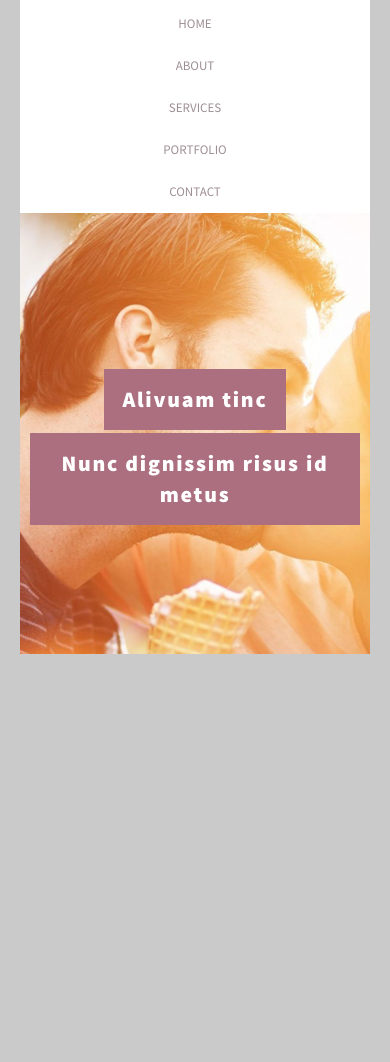
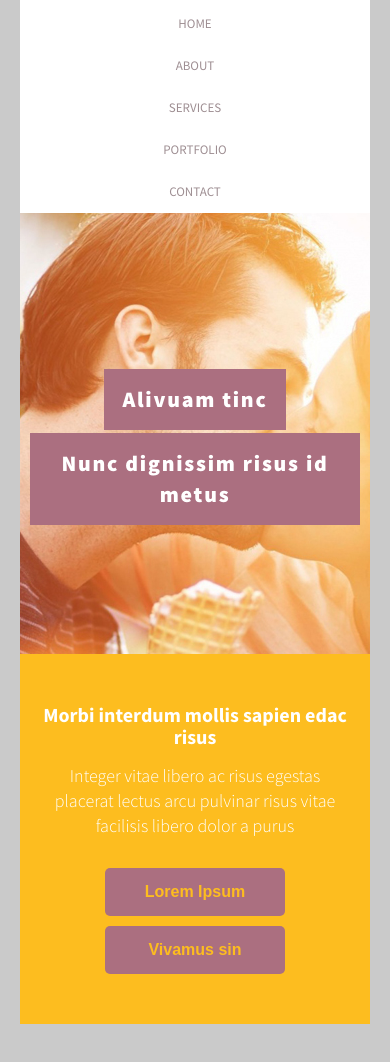
Before and after one commit to inspirrrada/Joremipsum.app, a plain HTML site: page index.html in a window 390 px wide. Shown: the part 144-1206 px from the top of the page. Before the commit the page ends 893 px from the top, so only its background shows below. Drawn offline with Linux system fonts and the light colour scheme.

Commit message:
screen-2

```diff
--- a/index.html
+++ b/index.html
@@ -35,6 +35,17 @@
 				<h1>Nunc dignissim risus id metus</h1>
 			</div>
 		</div>
+		<div class="screen-2">
+			<div class="screen-2-content">
+				<h2>Morbi interdum mollis sapien edac risus</h2>
+				<p>Integer vitae libero ac risus egestas placerat lectus arcu pulvinar risus vitae facilisis libero dolor a purus</p>
+				<div class="buttons">
+					<button class="indent-right">Lorem Ipsum</button>
+					<button>Vivamus sin</button>
+				</div>
+
+			</div>
+		</div>
 	</main>
 	<footer></footer>
 </div>
--- a/sass/styles.sass
+++ b/sass/styles.sass
@@ -88,6 +88,44 @@ body
   margin-top: 30px
   padding: 15px 18px
 
+.screen-2
+  background-color: #fdbd1f
+  padding: 50px 20px
+
+.screen-2-content
+  max-width: 560px
+  margin: 0 auto
+  text-align: center
+  color: white
+  h2
+    font-size: 24px
+    font-weight: bold
+    margin-bottom: 15px
+  p
+    font-size: 20px
+    line-height: 25px
+    font-weight: 300
+    margin-bottom: 30px
+
+.buttons
+  display: flex
+  justify-content: center
+  button
+    background-color: #ab6f80
+    border-radius: 5px
+    border: none
+    padding: 15px 0
+    width: 180px
+    font-size: 20px
+    font-weight: 900
+    color: #fdbd1f
+    &:hover
+      cursor: pointer
+      background-color: #8b5a68
+
+.indent-right
+  margin-right: 20px
+
 
 
 
@@ -121,6 +159,16 @@ body
     h1
       font-size: 25px
 
+  .screen-2-content
+    h2
+      font-size: 20px
+    p
+      font-size: 18px
+
+  .buttons
+    button
+      font-size: 16px
+
 @media (max-width: 400px)
   .main-menu
     flex-direction: column
@@ -129,3 +177,11 @@ body
   .heading-bg
     h1
       font-size: 22px
+
+  .buttons
+    flex-direction: column
+    align-items: center
+
+  .indent-right
+    margin-right: 0
+    margin-bottom: 10px
```
Also changed, not shown: css/styles.css, 1 other file.
